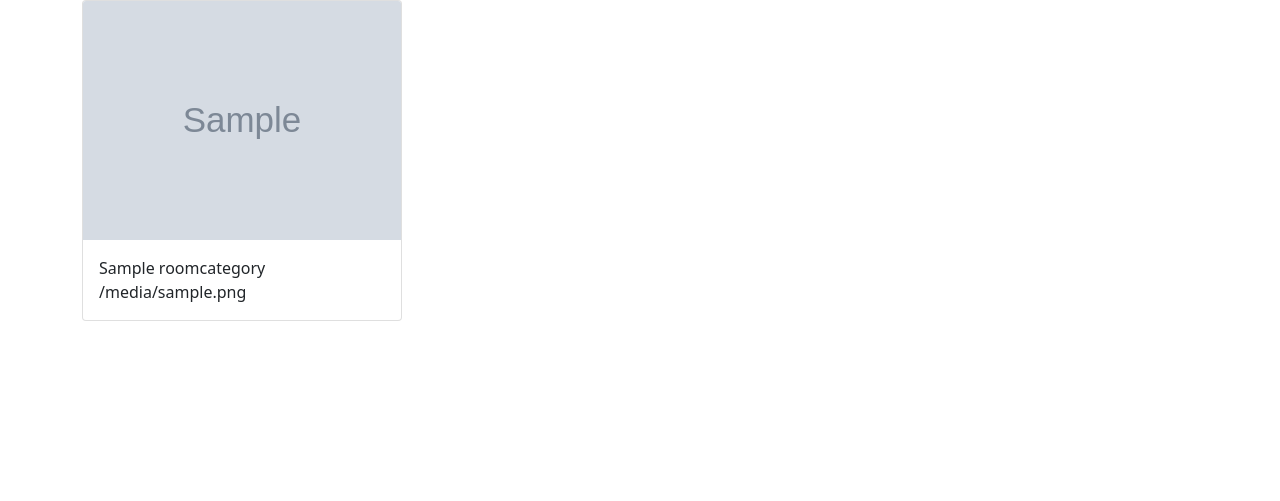
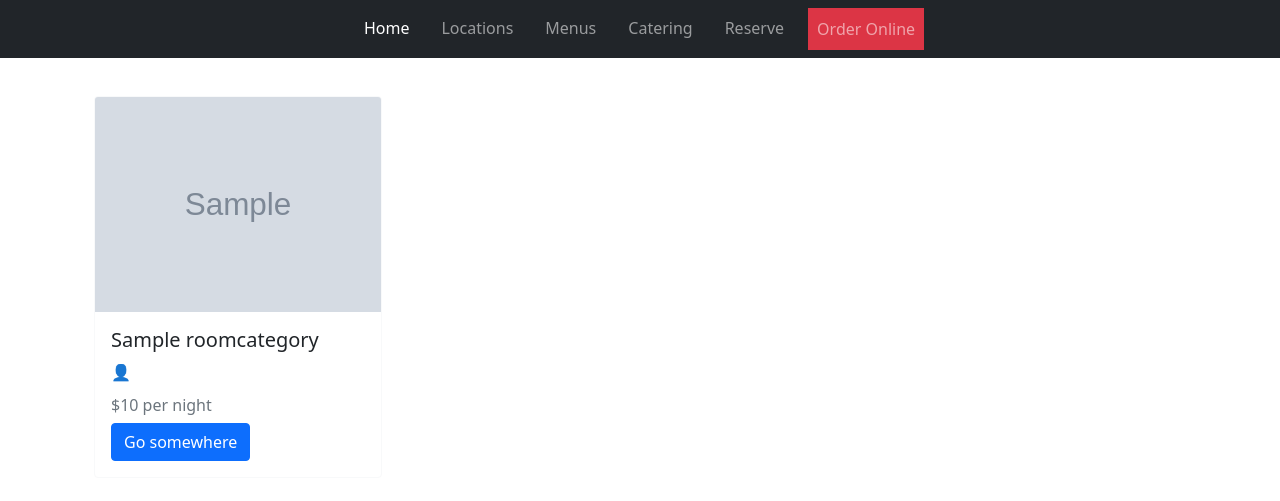
Before and after one commit to DmitryArtamonov/DI-Hotel-project, a Django app: page / in a window 1280 px wide. Shown: the top 501 px of the page. Run offline with Django 4.2, Linux system fonts and the light colour scheme; tables that the repository leaves empty hold one stand-in row (values such as "Sample post"); grey boxes marked "Sample" are stand-in pictures.

Commit message:
homepage adjustment

```diff
--- a/templates/base.html
+++ b/templates/base.html
@@ -9,7 +9,9 @@
     <link rel="stylesheet" href="https://cdn.jsdelivr.net/npm/bootstrap@5.1.3/dist/css/bootstrap.min.css"
           integrity="sha384-1BmE4kWBq78iYhFldvKuhfTAU6auU8tT94WrHftjDbrCEXSU1oBoqyl2QvZ6jIW3" crossorigin="anonymous">
 </head>
-<body>
+<body class="container pt-5 mt-5">
+
+{% include 'navbar.html' %}
 
 {% block content %}
 
--- a/templates/homepage.html
+++ b/templates/homepage.html
@@ -2,24 +2,32 @@
 
 {% block content %}
 
-
-
-    <div class="container">
-
+<div class="container">
+    <div class="row">
 
         {% for category in categories %}
 
-
-           <div class="card" style="width: 20rem;">
-               <img class="card-img-top" src="{{ category.picture.url }}" alt="Card image cap">
+        <div class="col-md-4 mb-4">
+            <div class="card border-light" style="width: 18rem;">
+                <img src="{{ category.picture.url }}" class="card-img-top" alt="...">
                 <div class="card-body">
-                    <p class="card-text">{{ category }} {{ category.picture.url }}</p>
+                    <h5 class="card-title">{{ category }}</h5>
+                    <p class="card-text">
+                        {% with ''|center:category.persons as range %}
+                            {% for _ in range %}
+                                👤
+                            {% endfor %}
+                        {% endwith %}
+                    </p>
+                    <h6 class="card-subtitle mb-2 text-muted">${{ category.price }} per night</h6>
+                    <a href="#" class="btn btn-primary">Go somewhere</a>
                 </div>
-           </div>
-
+            </div>
+        </div>
 
         {% endfor %}
 
     </div>
+</div>
 
 {% endblock content %}
--- /dev/null
+++ b/templates/navbar.html
@@ -0,0 +1,33 @@
+	<nav class="navbar navbar-expand-md navbar-dark bg-dark fixed-top">
+        <div class="container">
+          <a class="navbar-brand d-md-none d-xs-block py-3" href="#">
+            <img src="/static_files/images/logos/beer_white.png" height="40" alt="Company Logo">
+          </a>
+          <button class="navbar-toggler" type="button" data-bs-toggle="collapse" data-bs-target="#navbarNavDropdown" aria-controls="navbarNavDropdown" aria-expanded="false" aria-label="Toggle navigation">
+            <span class="navbar-toggler-icon"></span>
+          </button>
+
+          <div class="collapse navbar-collapse" id="navbarNavDropdown">
+            <ul class="navbar-nav mx-auto">
+              <li class="nav-item">
+                <a class="nav-link mx-2 active" aria-current="page" href="#">Home</a>
+              </li>
+              <li class="nav-item">
+                <a class="nav-link mx-2" href="#">Locations</a>
+              </li>
+              <li class="nav-item">
+                <a class="nav-link mx-2" href="#">Menus</a>
+              </li>
+              <li class="nav-item">
+                <a class="nav-link mx-2" href="#">Catering</a>
+              </li>
+              <li class="nav-item">
+                <a class="nav-link mx-2" href="#">Reserve</a>
+              </li>
+              <li class="nav-item">
+                <a class="nav-link mx-2 btn rounded-0 btn-danger" href="#">Order Online</a>
+              </li>
+            </ul>
+          </div>
+        </div>
+      </nav>
```
